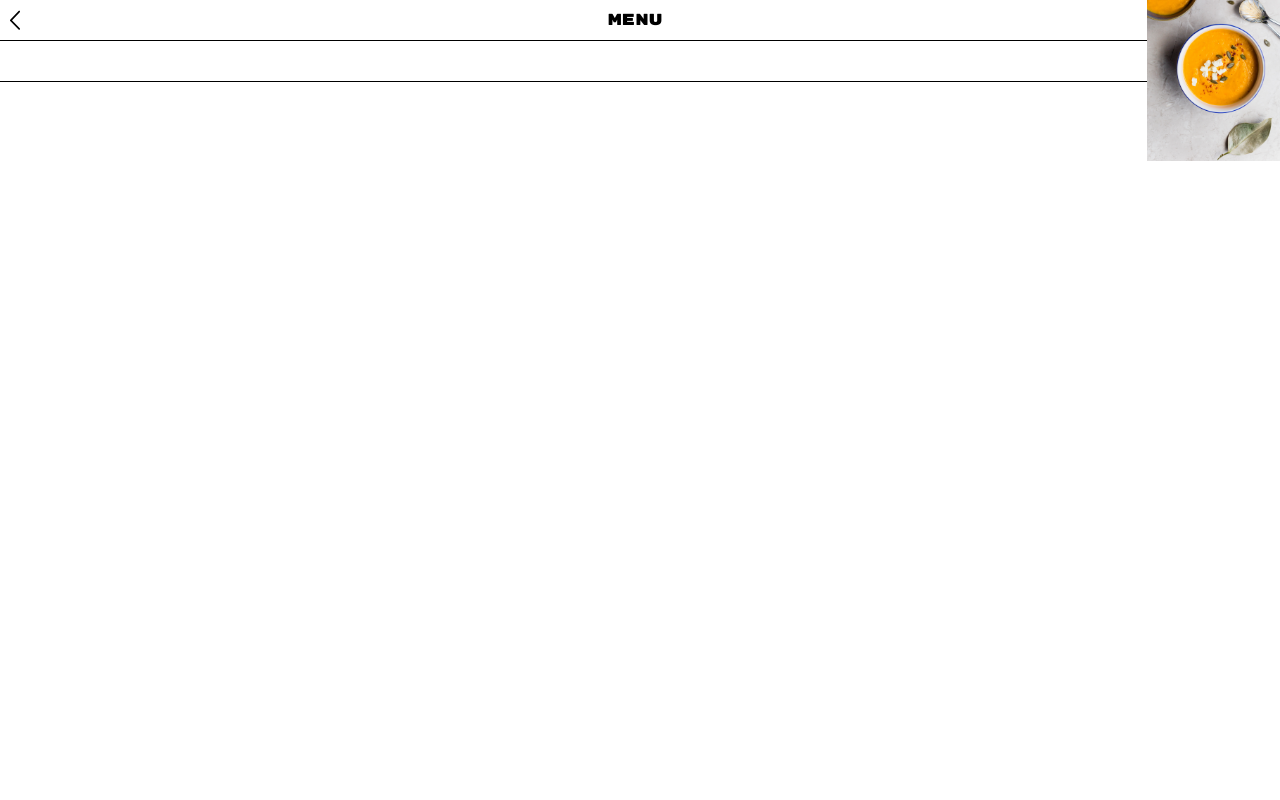
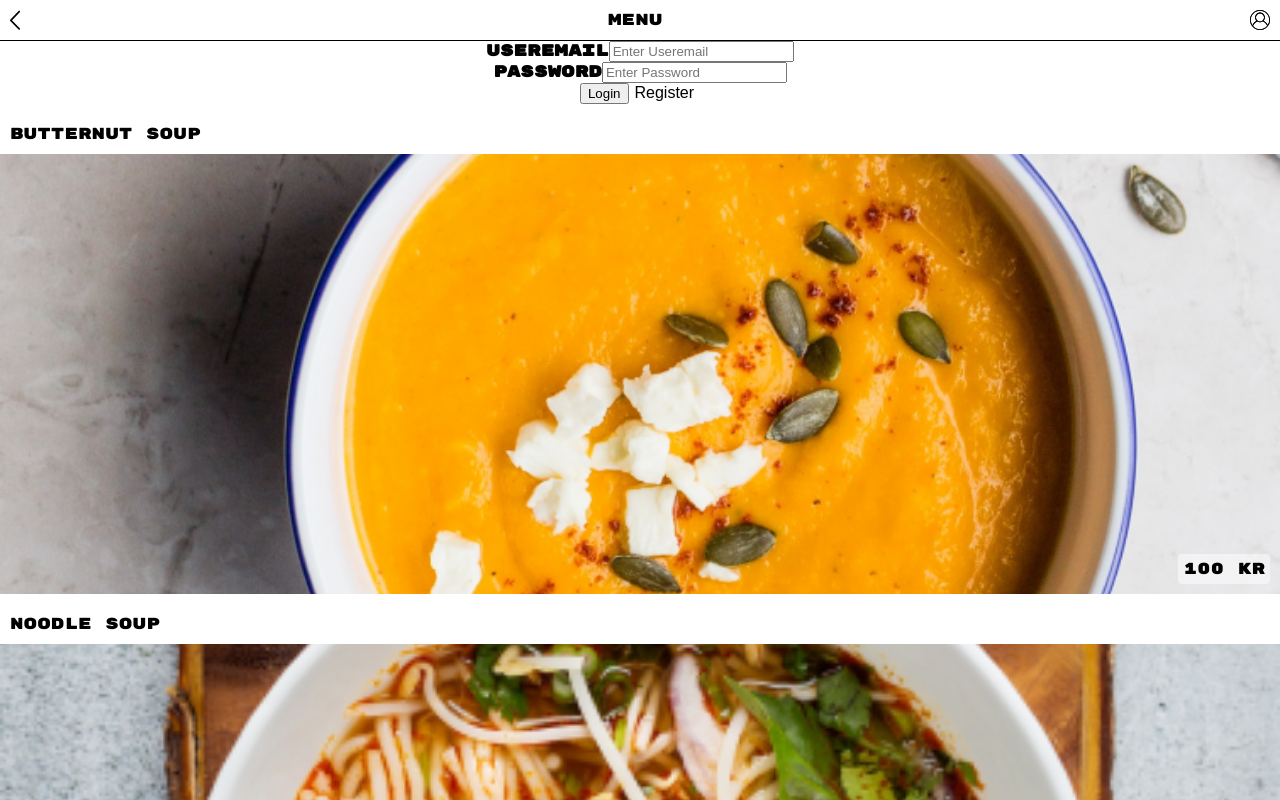
Before and after one commit to calmfors/soup, a React (Create React App) app: page / in a window 1280 px wide. Shown: the top 800 px of the page. Built offline with nearby package versions, Linux system fonts and the light colour scheme.

Commit message:
Added firebase

```diff
--- a/package.json
+++ b/package.json
@@ -6,6 +6,7 @@
     "@testing-library/jest-dom": "^4.2.4",
     "@testing-library/react": "^9.5.0",
     "@testing-library/user-event": "^7.2.1",
+    "firebase": "^7.21.0",
     "react": "^16.13.1",
     "react-dom": "^16.13.1",
     "react-scripts": "3.4.3",
--- /dev/null
+++ b/src/components/Login.js
@@ -0,0 +1,68 @@
+import React, { useState } from 'react';
+import styled from 'styled-components';
+import firebase, { auth } from "./firebase";
+
+const Btn = styled.button`
+  align-items: center;
+`;
+
+const TextBtn = styled.button`
+  font-size: 1rem;
+  background: none;
+  border: 0;
+`;
+
+const Item = styled.img`
+  height: 20px;
+`;
+
+function Login(props) {
+
+    const [psw, setPsw] = useState(null);
+    const [email, setEmail] = useState(null);
+    const [register, setRegister] = useState(false);
+
+
+    function handleRegister() {
+        if (!register) setRegister(true);
+        else {
+            firebase.auth().createUserWithEmailAndPassword(email, psw);
+        }
+        console.log("email: " + email + " psw:" + psw);
+    }
+    function handleLogin() {
+        firebase.auth().signInWithEmailAndPassword(email, psw)
+            .catch(function (error) {
+                // Handle Errors here.
+                console.log(error.code);
+                console.log(error.message);
+
+                console.log("email: " + email + " psw:" + psw);
+            })
+    };
+    function handleemail(e) {
+        setEmail(e.target.value);
+        console.log(email);
+    }
+    function handlePsw(e) {
+        setPsw(e.target.value);
+        console.log(psw);
+    }
+    return (
+        <div>
+            <label htmlFor="uemail"><b>Useremail</b></label>
+            <input type="text" placeholder="Enter Useremail" email="uemail" required onChange={handleemail}></input><br />
+            <label htmlFor="psw"><b>Password</b></label>
+            <input type="password" placeholder="Enter Password" email="psw" onChange={handlePsw} required></input><br />
+            {register ?
+                <Btn onClick={handleRegister}>Register</Btn>
+                :
+                [<Btn onClick={handleLogin}>Login</Btn>,
+                <TextBtn onClick={handleRegister}>Register</TextBtn>
+                ]
+            }
+        </div>
+    );
+}
+
+export default Login;
--- a/src/components/MenuItem.js
+++ b/src/components/MenuItem.js
@@ -1,35 +1,55 @@
 import React from 'react';
 import styled from 'styled-components';
-import img1 from '../img/1.png'
+import img0 from '../img/1.png'
+import img1 from '../img/2.png'
+import img2 from '../img/3.png'
+import img3 from '../img/4.png'
+
+const images = [img0, img1, img2, img3];
 
 const SoupContainer = styled.header`
-  height: 40px;
+  position: relative;
+  height: 480px;
   display: flex;
-  justify-content: space-between;
-  display: flex;
-  align-items: center;
-  border-bottom: 1px solid black;
+  flex-direction:column;
+  margin-top:10px;
+  text-align:left;
 `;
 
-const SoupTitle = styled.h4`
+const SoupTitle = styled.p`
   text-transform: uppercase;
   font-family: 'Rubik Mono One', sans-serif;
   font-size: 1rem;
-  background: none;
-  border: 0;
   padding: 10px;
-  display: flex;
+  margin:0;
 `;
 
 const Item = styled.img`
-  height: 200px;
+  height: 440px;
+  object-fit: cover;
 `;
 
+const Price = styled.p`
+  position: absolute;
+  right: 10px;
+  bottom: 10px;
+  text-transform: uppercase;
+  font-family: 'Rubik Mono One', sans-serif;
+  font-size: 1rem;
+  background: #fff7;
+  border: 0;
+  padding: 5px;
+  margin:0;
+  border-radius:4px;
+`
+
 function MenuItem(props) {
+
     return (
         <SoupContainer>
             <SoupTitle>{props.title}</SoupTitle>
-            <Item src={img1} />
+            <Item src={images[props.src]} />
+            <Price>{props.price}</Price>
         </SoupContainer>
     );
 }
--- /dev/null
+++ b/src/components/firebase.js
@@ -0,0 +1,40 @@
+import firebase from "firebase";
+var config = {
+    apiKey: "AIzaSyC_EjZYVTDNTeQm1pWwDY6a-nVxwNppotA",
+    authDomain: "soup-eb6a9.firebaseapp.com",
+    databaseURL: "https://soup-eb6a9.firebaseio.com",
+    projectId: "soup-eb6a9",
+    storageBucket: "soup-eb6a9.appspot.com",
+    messagingSenderId: "103355121535",
+    appId: "1:103355121535:web:6fe0ffb9757645d6f9244a"
+};
+// Initialize Firebase
+firebase.initializeApp(config);
+
+// class Firebase {
+//     constructor() {
+//         app.initializeApp(config);
+
+//         this.auth = app.auth();
+//     }
+
+//     // *** Auth API ***
+
+//     doCreateUserWithEmailAndPassword = (email, password) =>
+//         this.auth.createUserWithEmailAndPassword(email, password);
+
+//     doSignInWithEmailAndPassword = (email, password) =>
+//         this.auth.signInWithEmailAndPassword(email, password);
+
+//     doSignOut = () => this.auth.signOut();
+
+//     doPasswordReset = email => this.auth.sendPasswordResetEmail(email);
+
+//     doPasswordUpdate = password =>
+//         this.auth.currentUser.updatePassword(password);
+// }
+
+export const database = firebase.database();
+export const provider = new firebase.auth.GoogleAuthProvider();
+export const auth = firebase.auth();
+export default firebase;
--- a/src/pages/Menu.js
+++ b/src/pages/Menu.js
@@ -2,16 +2,25 @@ import React, { useState } from 'react';
 import styled from 'styled-components';
 import Header from '../components/Header';
 import MenuItem from '../components/MenuItem';
+import firebase from '../components/firebase';
+import Login from '../components/Login';
 
 function Menu() {
 
     const [seeOrder, setSeeOrder] = useState(false);
     const [cart, setCart] = useState(0);
+    const soups = [{ name: "Butternut Soup", price: "100" },
+    { name: "Noodle Soup", price: "100" },
+    { name: "Broccoli Soup", price: "100" },
+    { name: "Ramen Soup", price: "100" }]
 
     return (
         <div>
             <Header text="Menu" />
-            <MenuItem />
+            <Login />
+            {soups.map((item, i) =>
+                <MenuItem title={item.name} src={i} price={item.price + " kr"} />
+            )}
         </div>
     );
 }
```
Also changed, not shown: 1 other file (tests, documents, lock files or other folders).
